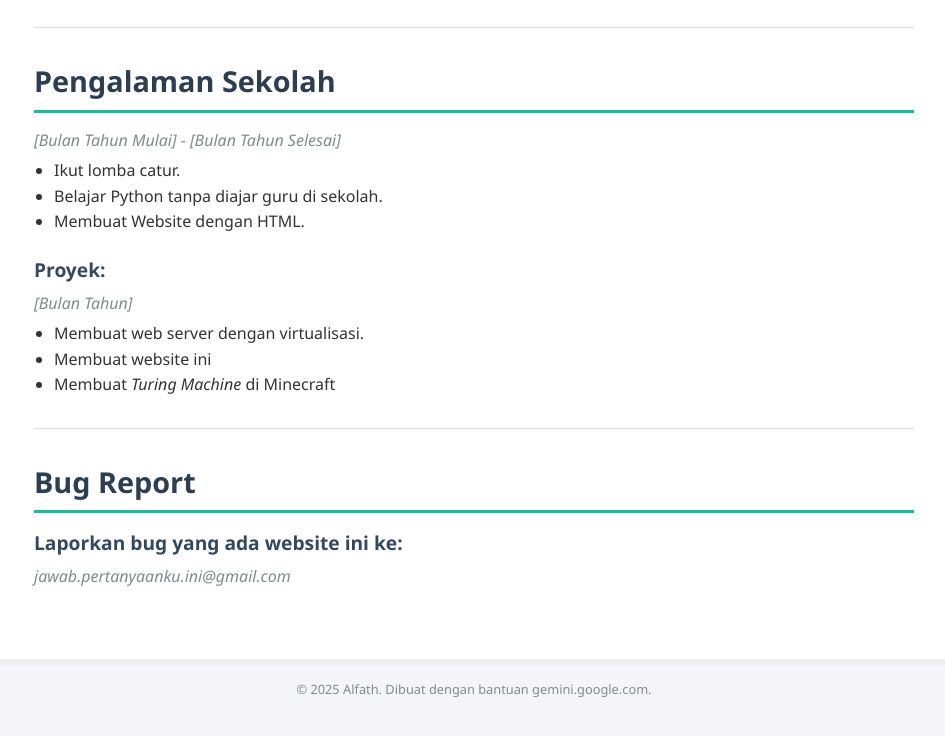
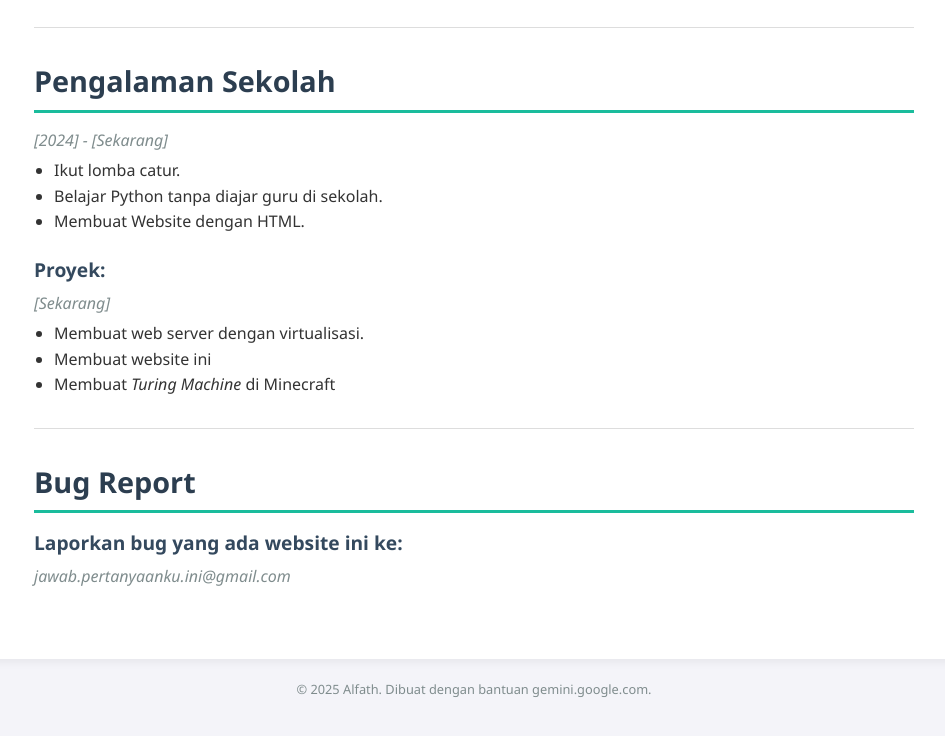
Before and after one commit to Karta-dev/Tes-Al-nalar, a plain HTML site: page index.html in a window 1280 px wide. Shown: the part 1245-1981 px from the top of the page, without its empty margins (166-1111 px from the left). Drawn offline with Linux system fonts and the light colour scheme.

Commit message:
index.html

```diff
--- a/index.html
+++ b/index.html
@@ -84,7 +84,7 @@
         <section class="section">
             <h2>Pengalaman Sekolah</h2>
             <div class="riwayat-item">
-                <p class="periode">[Bulan Tahun Mulai] - [Bulan Tahun Selesai]</p>
+                <p class="periode">[2024] - [Sekarang]</p>
                 <ul>
                     <li>Ikut lomba catur.</li>
                     <li>Belajar Python tanpa diajar guru di sekolah.</li>
@@ -93,7 +93,7 @@
             </div>
             <div class="riwayat-item">
                 <h3>Proyek:</h3>
-                <p class="periode">[Bulan Tahun]</p>
+                <p class="periode">[Sekarang]</p>
                 <ul>
                     <li>Membuat web server dengan virtualisasi.</li>
                     <li>Membuat website ini</li>
```
